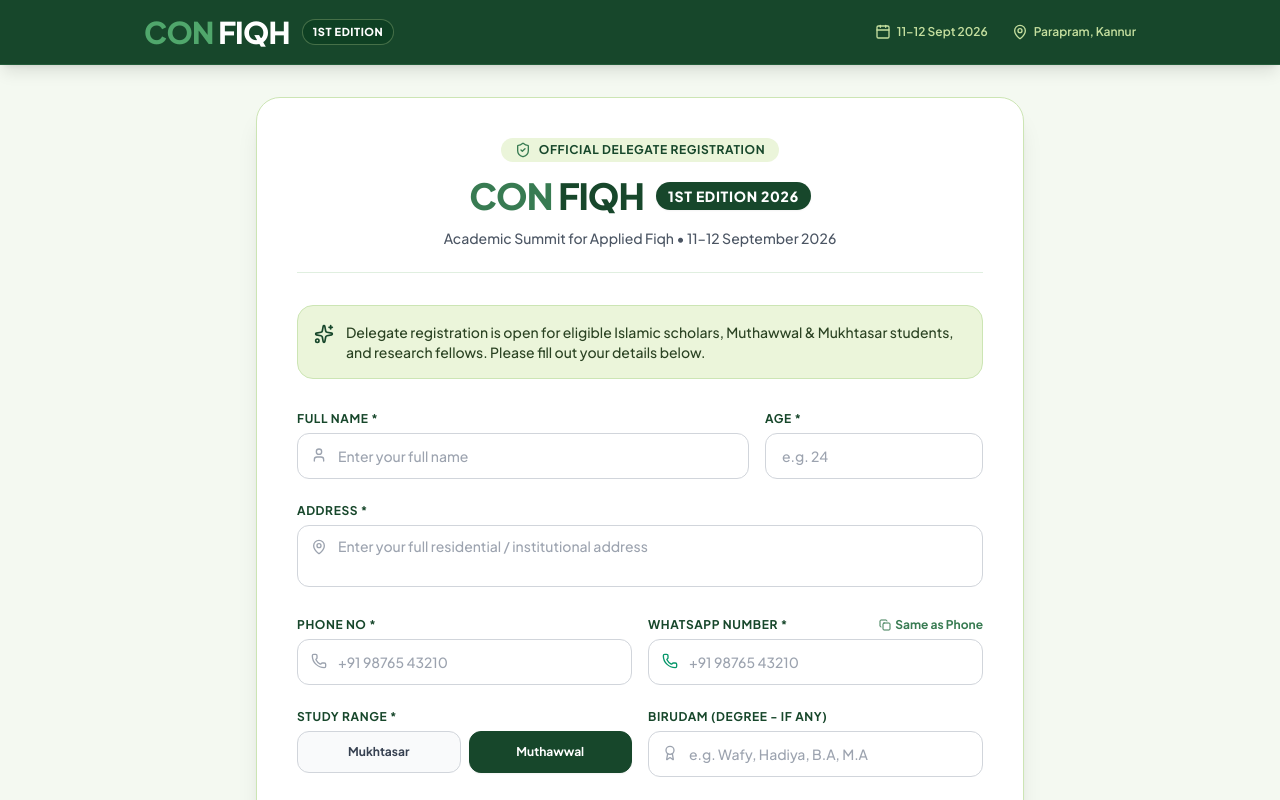
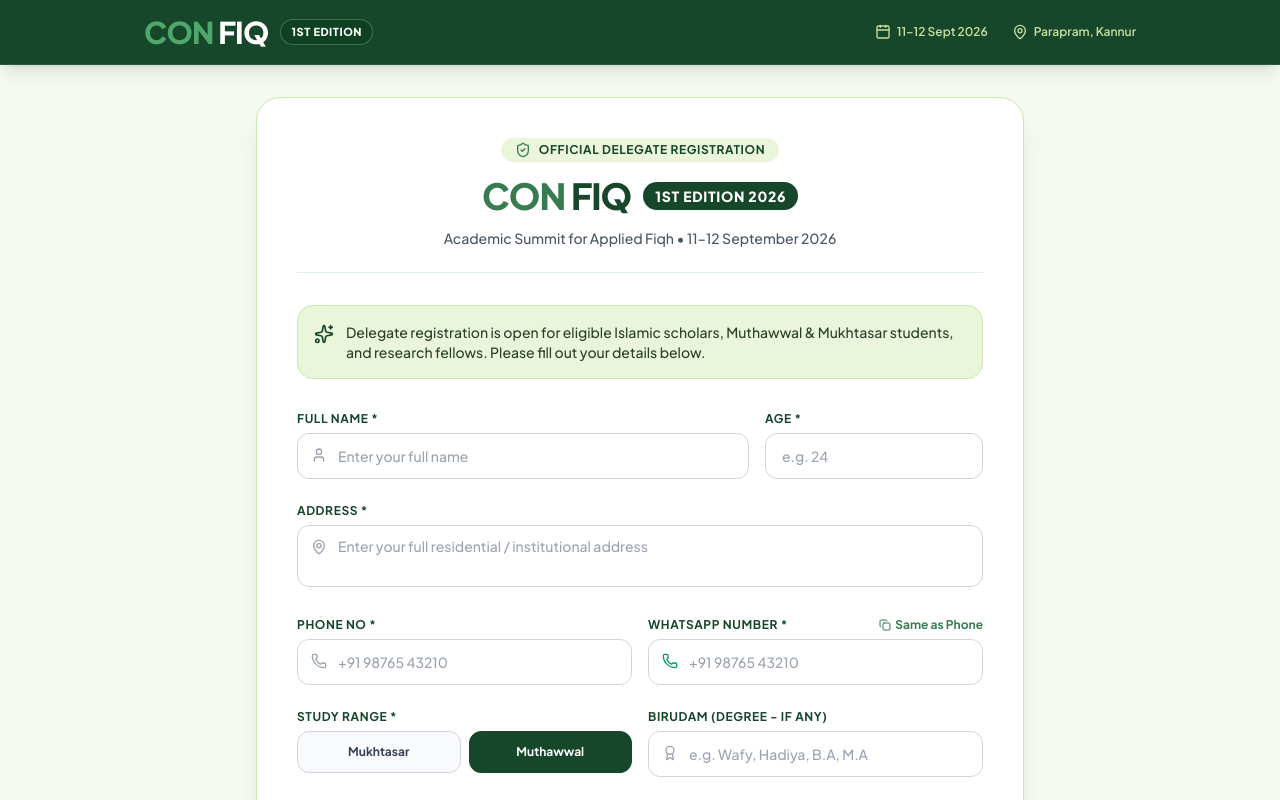
Before and after one commit to Hafeed10/con-registration, a React (Vite) app: page / in a window 1280 px wide. Shown: the top 800 px of the page. Built offline with nearby package versions, Linux system fonts and the light colour scheme; a web font is replaced by a local one.

Commit message:
fix: update official logo text and typography to CON FIQ

```diff
--- a/src/components/Navbar.jsx
+++ b/src/components/Navbar.jsx
@@ -24,7 +24,7 @@ export default function Navbar({ onOpenRegister, onOpenBrochure, scrollToSection
             onClick={() => handleNavClick('top')}
           >
             <span className="font-sans text-lg sm:text-2xl font-black tracking-tight uppercase whitespace-nowrap">
-              <span className="text-[#387B52]">CON</span> <span className="text-[#17472B]">FIQH</span>
+              <span className="text-[#387B52]">CON</span> <span className="text-[#17472B]">FIQ</span>
             </span>
             <span className="hidden sm:inline-flex items-center px-2.5 py-1 rounded-full text-[9px] sm:text-[11px] font-black bg-[#17472B] text-white uppercase tracking-wider shadow-xs">
               1ST EDITION
--- a/src/components/RegistrationPage.jsx
+++ b/src/components/RegistrationPage.jsx
@@ -182,7 +182,7 @@ export default function RegistrationPage({ onOpenAdmin }) {
           {/* Logo & Edition Badge */}
           <div className="flex items-center space-x-2 sm:space-x-3 select-none shrink-0">
             <span className="font-sans text-xl sm:text-2xl lg:text-3xl font-black tracking-tight uppercase whitespace-nowrap">
-              <span className="text-[#50A76C]">CON</span> <span className="text-white">FIQH</span>
+              <span className="text-[#50A76C]">CON</span> <span className="text-white">FIQ</span>
             </span>
             <span className="inline-flex items-center px-2 py-0.5 sm:px-2.5 sm:py-1 rounded-full text-[9px] sm:text-[11px] font-black bg-[#0E4023] text-white uppercase tracking-wider border border-[#C5DF9F]/30 shadow-xs whitespace-nowrap shrink-0">
               1ST EDITION
@@ -225,7 +225,7 @@ export default function RegistrationPage({ onOpenAdmin }) {
 
                 <div className="flex flex-wrap items-center justify-center gap-2 sm:gap-3">
                   <span className="font-sans text-2xl sm:text-4xl font-black tracking-tight uppercase">
-                    <span className="text-[#387B52]">CON</span> <span className="text-[#17472B]">FIQH</span>
+                    <span className="text-[#387B52]">CON</span> <span className="text-[#17472B]">FIQ</span>
                   </span>
                   <span className="inline-flex items-center px-3 py-1 rounded-full text-xs sm:text-sm font-black bg-[#17472B] text-white uppercase tracking-wider shadow-sm">
                     1ST EDITION 2026
@@ -665,7 +665,7 @@ export default function RegistrationPage({ onOpenAdmin }) {
                 <div className="flex items-center justify-between border-b border-[#354823] pb-4 mb-5">
                   <div className="flex items-center space-x-2 select-none">
                     <span className="font-sans text-xl sm:text-2xl font-black tracking-tight uppercase whitespace-nowrap">
-                      <span className="text-[#387B52]">CON</span> <span className="text-[#C5DF9F]">FIQH</span>
+                      <span className="text-[#387B52]">CON</span> <span className="text-[#C5DF9F]">FIQ</span>
                     </span>
                     <span className="inline-block px-2.5 py-0.5 rounded-full text-xs font-black bg-[#354823] text-white uppercase tracking-wider">
                       1ST EDITION
```
